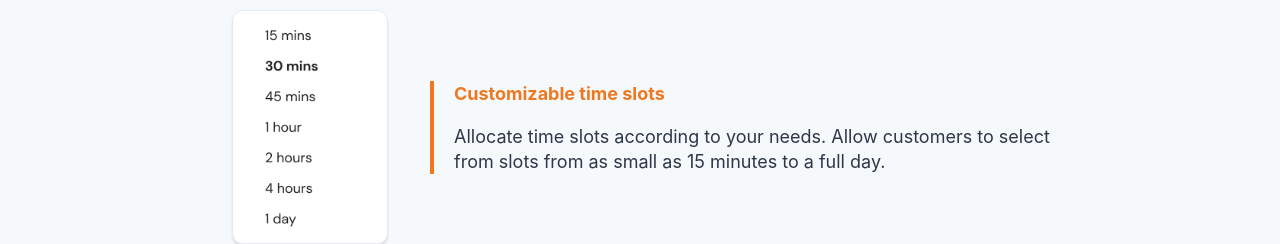
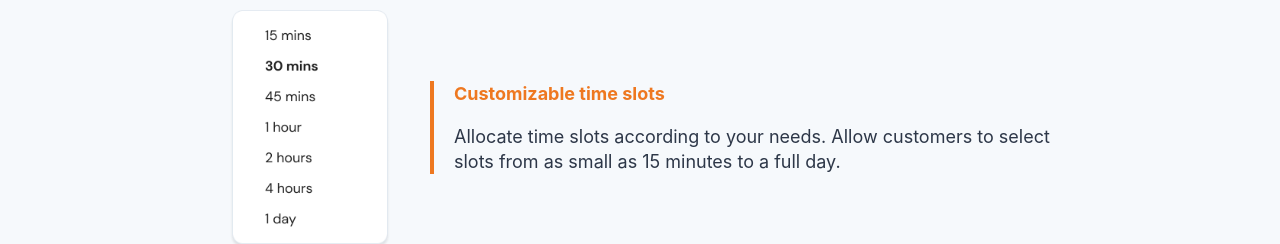
Before and after one commit to svill/svill.github.io, a plain HTML site: page index.html in a window 1280 px wide. Shown: the part 1480-1724 px from the top of the page. Drawn offline with Linux system fonts and the light colour scheme.

Commit message:
Fix sentence

```diff
--- a/index.html
+++ b/index.html
@@ -51,7 +51,7 @@
                 <div>
                     <div class="border-left">
                         <p><span class="brand"><b>Customizable time slots</b></span></p>
-                        <p>Allocate time slots according to your needs. Allow customers to select from slots from as small as 15 minutes to a full day.</p>
+                        <p>Allocate time slots according to your needs. Allow customers to select slots from as small as 15 minutes to a full day.</p>
                     </div>
                 </div>
             </div>
```
